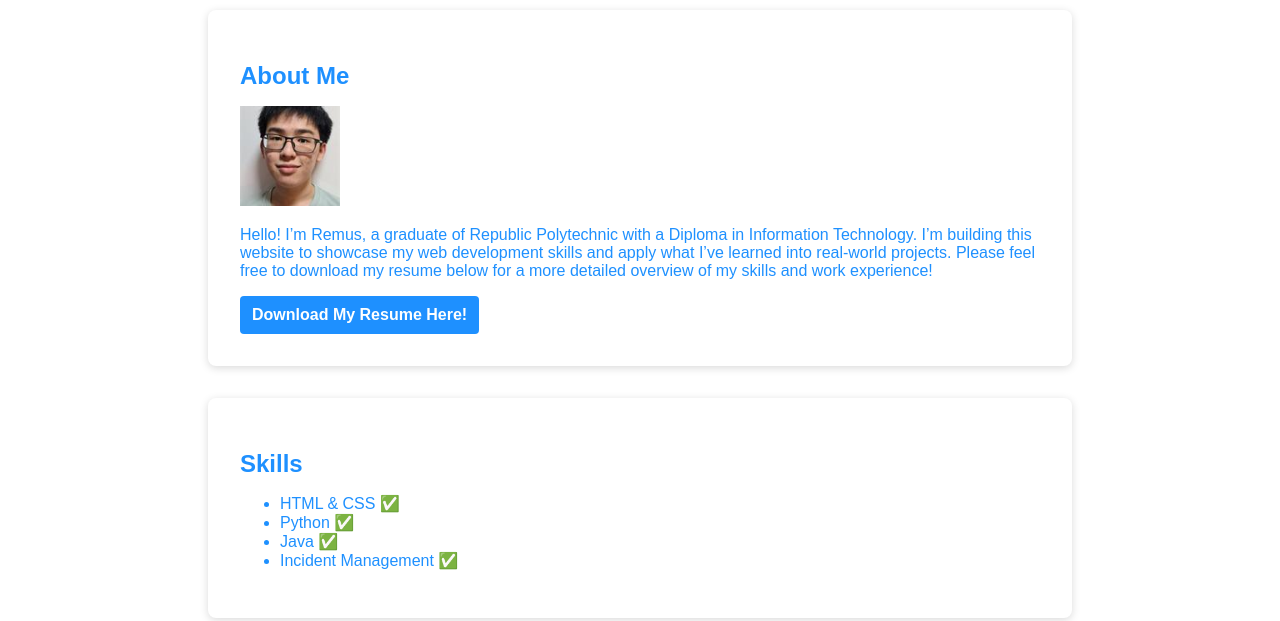
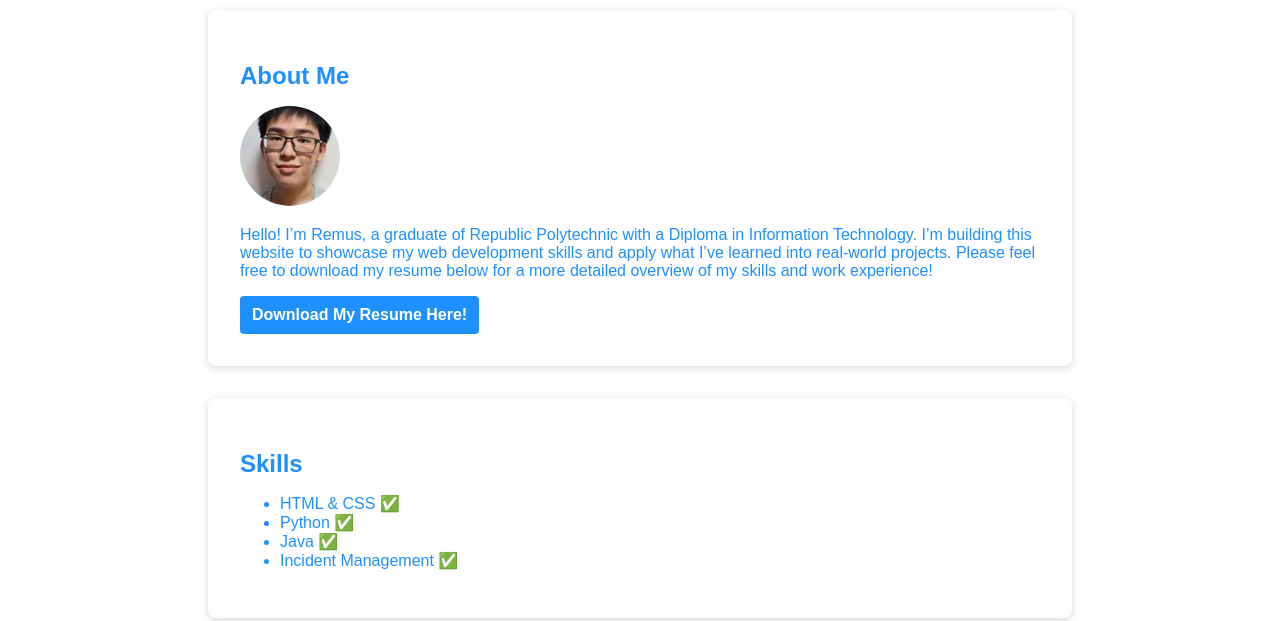
Before and after one commit to Remus-Teo/remus-teo.github.io, a plain HTML site: page index.html in a window 1280 px wide. Shown: the part 300-921 px from the top of the page. Drawn offline with Linux system fonts and the light colour scheme.

Commit message:
Update index.html
Changed class name from Pfp to pfp to match class name

```diff
--- a/index.html
+++ b/index.html
@@ -18,7 +18,7 @@
 
   <section id="about">
     <h2>About Me</h2>
-    <img src="Personal photo.png" width="100" height="100" class="Pfp" />
+    <img src="Personal photo.png" width="100" height="100" class="pfp" />
     <p class="colouredtext"> <!-- Change text color -->
       Hello! I’m Remus, a graduate of Republic Polytechnic with a Diploma in Information Technology. I’m building
       this website to showcase my web development skills and apply what I’ve learned into real-world projects. Please
```
